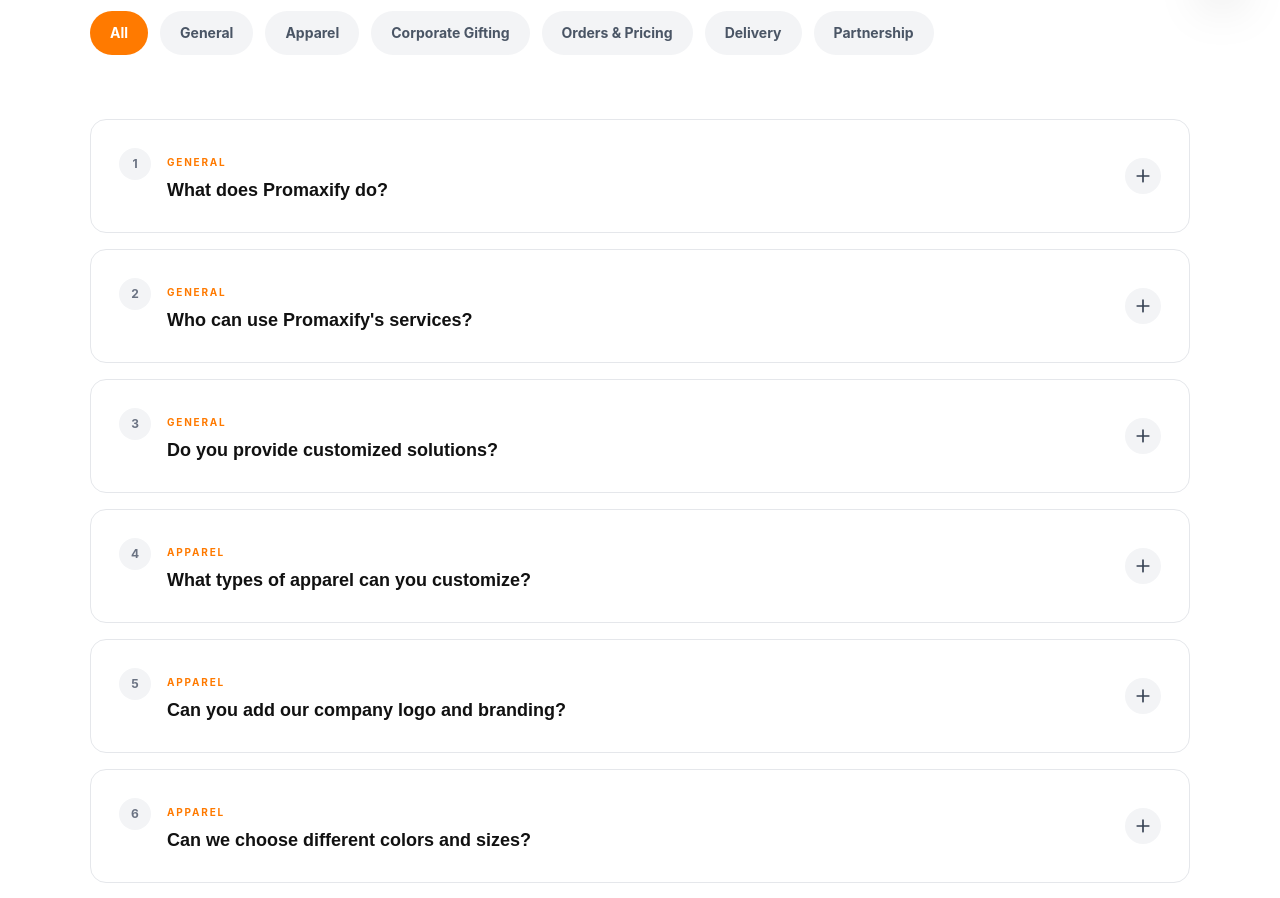
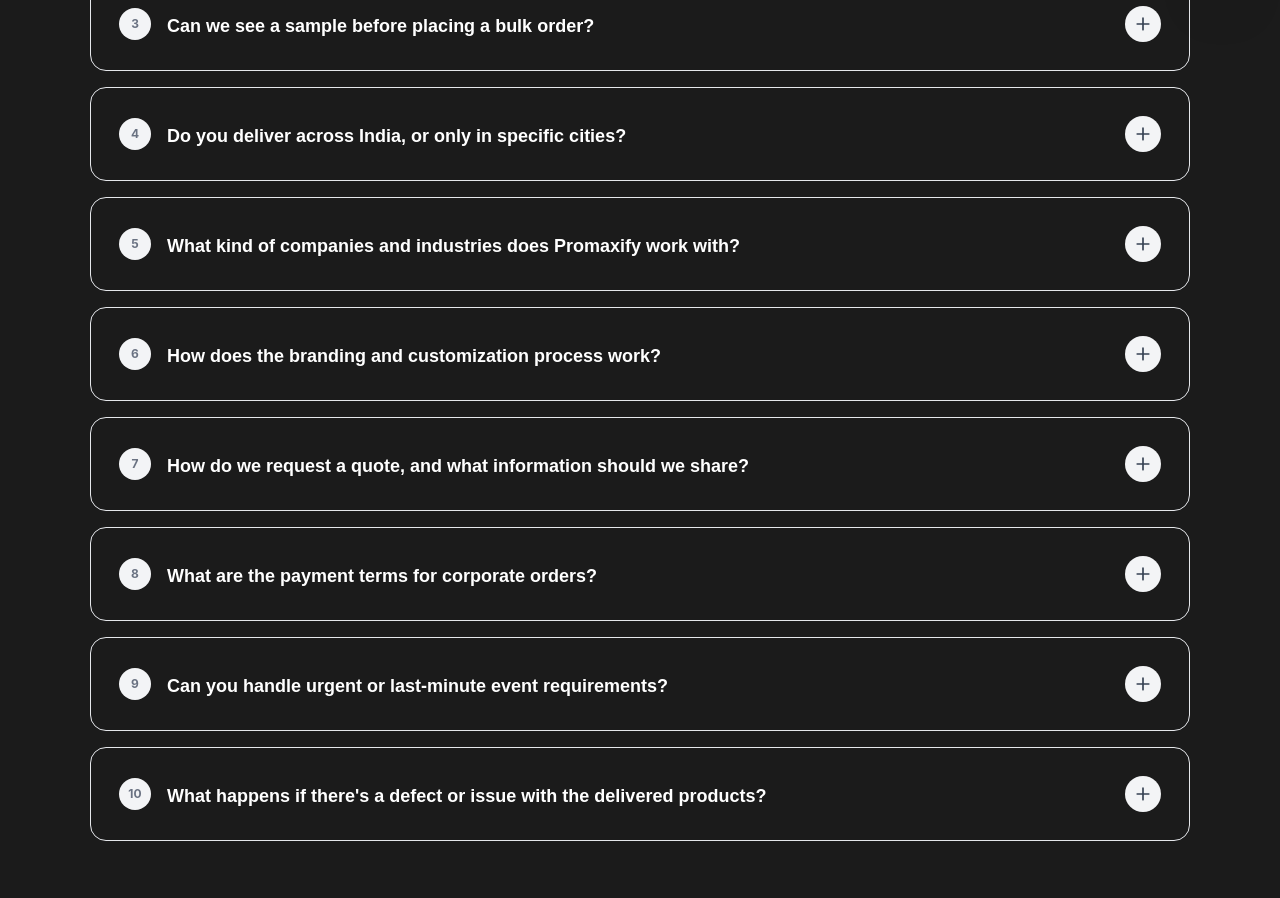
Before and after one commit to bisht845/promaxify-website, a React (Vite) app: page /faq in a window 1280 px wide. Shown: the part 780-1678 px from the top of the page. Built offline with nearby package versions, Linux system fonts and the light colour scheme.

Commit message:
gh-pages install

```diff
--- a/package.json
+++ b/package.json
@@ -7,7 +7,8 @@
     "dev": "vite",
     "build": "vite build",
     "lint": "oxlint",
-    "preview": "vite preview"
+    "preview": "vite preview",
+    "deploy": "gh-pages -d dist"
   },
   "dependencies": {
     "@tailwindcss/vite": "^4.3.3",
@@ -22,6 +23,7 @@
     "@types/react": "^19.2.18",
     "@types/react-dom": "^19.2.4",
     "@vitejs/plugin-react": "^6.1.0",
+    "gh-pages": "^6.3.0",
     "oxlint": "^1.79.0",
     "vite": "^8.2.2"
   }
--- a/src/components/Footer.jsx
+++ b/src/components/Footer.jsx
@@ -136,7 +136,7 @@
             </Link>
           </li>
           <li>
-            <Link to="/" className="hover:text-[#ff7a00] transition-colors">
+            <Link to="/faq" className="hover:text-[#ff7a00] transition-colors">
               FAQ
             </Link>
           </li>
--- a/src/pages/FaqPage.jsx
+++ b/src/pages/FaqPage.jsx
@@ -9,159 +9,159 @@
     {
       id: 1,
       category: "General",
-      question: "What does Promaxify do?",
+      question: "What is the minimum order quantity (MOQ) for corporate gifts and branded merchandise?",
       answer:
-        "Promaxify provides customized corporate solutions including apparel, corporate gifting, branding products, and other customized solutions for businesses and organizations.",
+        "MOQs vary by product — most corporate gifting and branded apparel items start at 50 units, while premium or highly customized pieces may have a higher threshold. Delegate kits and event merchandise for MICE programs are typically quoted per headcount, with no fixed minimum for a full kit order. Share your requirement through the enquiry form and we'll confirm the exact MOQ for your product mix.",
     },
     {
       id: 2,
       category: "General",
-      question: "Who can use Promaxify's services?",
+      question: "How long does it take to receive an order after confirmation?",
       answer:
-        "Our solutions are designed for businesses, startups, corporate teams, educational institutions, events, organizations, and anyone looking for professionally customized products.",
+        "Standard turnaround is 1–3 weeks from design approval, depending on product complexity and order volume. Simple branded items (notebooks, drinkware, apparel) are usually faster; multi-item kits or heavily customized pieces take longer. We flag realistic timelines at the quote stage so there are no surprises closer to your event or delivery date.",
     },
     {
       id: 3,
       category: "General",
-      question: "Do you provide customized solutions?",
+      question: "Can we see a sample before placing a bulk order?",
       answer:
-        "Yes. We create customized solutions based on your brand identity, requirements, quantity, budget, and delivery needs.",
+        "Yes. Physical or digital samples can be arranged for most product categories before a bulk order is confirmed, so you can check quality, branding placement, and finish. Sampling timelines are shared upfront and factored into the overall project schedule.",
     },
 
     {
       id: 4,
       category: "Apparel",
-      question: "What types of apparel can you customize?",
+      question: "Do you deliver across India, or only in specific cities?",
       answer:
-        "We offer customized T-shirts, polo shirts, jackets, hoodies, caps, uniforms, and other apparel options suitable for corporate teams and organizations.",
+        "We deliver pan-India, including to event venues, conference sites, and corporate offices outside major metros. For multi-city rollouts — such as a dealer incentive program or a multi-location employee welcome kit — deliveries can be coordinated and staggered by location on request.",
     },
     {
       id: 5,
       category: "Apparel",
-      question: "Can you add our company logo and branding?",
+      question: "What kind of companies and industries does Promaxify work with?",
       answer:
-        "Yes. We can customize apparel with your company logo, colors, designs, text, and other branding requirements.",
+        "Our client base spans event and MICE agencies, travel and hospitality brands, large corporates and manufacturing companies, and organizations across media, education, and other sectors. Whether it's a delegate kit for a conference or a dealer engagement kit for an industrial account, our team tailors the product mix to the industry and occasion..",
     },
     {
       id: 6,
       category: "Apparel",
-      question: "Can we choose different colors and sizes?",
+      question: "How does the branding and customization process work?",
       answer:
-        "Yes. Product colors, sizes, designs, and branding details can be discussed based on your specific project requirements.",
+        "Once a product and quantity are finalized, our design team shares a branding mock-up (logo placement, colors, print or embroidery method) for your approval before production begins. Common customization methods include screen printing, embroidery, engraving, and digital printing, chosen based on the product and finish you need.",
     },
     {
       id: 7,
       category: "Apparel",
-      question: "Can I request a sample before placing a bulk order?",
+      question: "How do we request a quote, and what information should we share?",
       answer:
-        "Sample availability depends on the product and project requirements. Our team can guide you through the sample and approval process.",
+        "Use the Quick Enquiry form for an initial conversation, or Request a Proposal for a detailed quote. Sharing your estimated quantity, budget range, project timeline, and the products or service you're interested in helps us return an accurate quote faster, usually within 3–7 business days.",
     },
 
     {
       id: 8,
       category: "Corporate Gifting",
-      question: "What types of corporate gifts do you provide?",
+      question: "What are the payment terms for corporate orders?",
       answer:
-        "We provide a range of customizable corporate gifting solutions that can be selected according to your brand, occasion, audience, and budget.",
+        "Payment terms are typically a percentage advance to confirm production, with the balance due before or on dispatch, though this can be discussed for larger or recurring corporate accounts. Exact terms are confirmed in the proposal stage before an order is finalized.",
     },
     {
       id: 9,
       category: "Corporate Gifting",
-      question: "Can corporate gifts be customized with our branding?",
+      question: "Can you handle urgent or last-minute event requirements?",
       answer:
-        "Yes. Corporate gifts can be customized with logos, brand colors, names, messages, packaging, and other branding elements depending on the product.",
+        "We can often accommodate rush timelines for event and MICE merchandise, subject to product availability and order size — reach out directly with your event date and requirement, and we'll confirm what's feasible rather than quote a generic turnaround.",
     },
     {
       id: 10,
       category: "Corporate Gifting",
-      question: "Do you handle bulk corporate gifting orders?",
+      question: "What happens if there's a defect or issue with the delivered products?",
       answer:
-        "Yes. We support bulk requirements for corporate events, employee gifting, client gifting, campaigns, and other organizational needs.",
+        "Every order goes through a quality check before dispatch. If an issue is found after delivery, reach out within 7 days with details and photos, and we'll arrange a replacement or resolution for the affected units. Our aim is to catch quality concerns before they reach you, not after.",
     },
 
-    {
-      id: 11,
-      category: "Orders & Pricing",
-      question: "Is there a minimum order quantity?",
-      answer:
-        "Minimum order quantities can vary depending on the product, customization method, and project requirements. Contact our team for specific details.",
-    },
-    {
-      id: 12,
-      category: "Orders & Pricing",
-      question: "How is the pricing calculated?",
-      answer:
-        "Pricing depends on the product, quantity, customization, material, packaging, delivery requirements, and other project specifications.",
-    },
-    {
-      id: 13,
-      category: "Orders & Pricing",
-      question: "How can I request a quotation?",
-      answer:
-        "You can submit your requirements through our Request a Proposal page. Our team can then review your requirements and provide the appropriate quotation.",
-    },
-    {
-      id: 14,
-      category: "Orders & Pricing",
-      question: "How long does production take?",
-      answer:
-        "Production time depends on the product, quantity, customization, and project complexity. Timelines are discussed during the quotation and order process.",
-    },
+    // {
+    //   id: 11,
+    //   category: "Orders & Pricing",
+    //   question: "Is there a minimum order quantity?",
+    //   answer:
+    //     "Minimum order quantities can vary depending on the product, customization method, and project requirements. Contact our team for specific details.",
+    // },
+    // {
+    //   id: 12,
+    //   category: "Orders & Pricing",
+    //   question: "How is the pricing calculated?",
+    //   answer:
+    //     "Pricing depends on the product, quantity, customization, material, packaging, delivery requirements, and other project specifications.",
+    // },
+    // {
+    //   id: 13,
+    //   category: "Orders & Pricing",
+    //   question: "How can I request a quotation?",
+    //   answer:
+    //     "You can submit your requirements through our Request a Proposal page. Our team can then review your requirements and provide the appropriate quotation.",
+    // },
+    // {
+    //   id: 14,
+    //   category: "Orders & Pricing",
+    //   question: "How long does production take?",
+    //   answer:
+    //     "Production time depends on the product, quantity, customization, and project complexity. Timelines are discussed during the quotation and order process.",
+    // },
 
-    {
-      id: 15,
-      category: "Delivery",
-      question: "Do you provide delivery across India?",
-      answer:
-        "Yes. We provide Pan-India delivery for eligible products and projects.",
-    },
-    {
-      id: 16,
-      category: "Delivery",
-      question: "Can you deliver orders to multiple locations?",
-      answer:
-        "Yes. Multiple-location delivery can be discussed for corporate and organizational orders based on the project requirements.",
-    },
-    {
-      id: 17,
-      category: "Delivery",
-      question: "How can I track my order?",
-      answer:
-        "Our team will provide the relevant delivery or shipment information based on your order and delivery arrangement.",
-    },
+    // {
+    //   id: 15,
+    //   category: "Delivery",
+    //   question: "Do you provide delivery across India?",
+    //   answer:
+    //     "Yes. We provide Pan-India delivery for eligible products and projects.",
+    // },
+    // {
+    //   id: 16,
+    //   category: "Delivery",
+    //   question: "Can you deliver orders to multiple locations?",
+    //   answer:
+    //     "Yes. Multiple-location delivery can be discussed for corporate and organizational orders based on the project requirements.",
+    // },
+    // {
+    //   id: 17,
+    //   category: "Delivery",
+    //   question: "How can I track my order?",
+    //   answer:
+    //     "Our team will provide the relevant delivery or shipment information based on your order and delivery arrangement.",
+    // },
 
-    {
-      id: 18,
-      category: "Partnership",
-      question: "How can I become a Promaxify partner?",
-      answer:
-        "You can visit our Become a Partner page and submit your business details and requirements. Our team will review your request and get in touch with you.",
-    },
-    {
-      id: 19,
-      category: "Partnership",
-      question: "How can I request a proposal?",
-      answer:
-        "You can use our Request a Proposal page to share your requirements, estimated quantity, customization needs, and other project details.",
-    },
-    {
-      id: 20,
-      category: "Partnership",
-      question: "How can I contact Promaxify?",
-      answer:
-        "You can contact us through our Contact page for general enquiries, project discussions, partnership opportunities, and customized requirements.",
-    },
+    // {
+    //   id: 18,
+    //   category: "Partnership",
+    //   question: "How can I become a Promaxify partner?",
+    //   answer:
+    //     "You can visit our Become a Partner page and submit your business details and requirements. Our team will review your request and get in touch with you.",
+    // },
+    // {
+    //   id: 19,
+    //   category: "Partnership",
+    //   question: "How can I request a proposal?",
+    //   answer:
+    //     "You can use our Request a Proposal page to share your requirements, estimated quantity, customization needs, and other project details.",
+    // },
+    // {
+    //   id: 20,
+    //   category: "Partnership",
+    //   question: "How can I contact Promaxify?",
+    //   answer:
+    //     "You can contact us through our Contact page for general enquiries, project discussions, partnership opportunities, and customized requirements.",
+    // },
   ];
 
-  const categories = [
-    "All",
-    "General",
-    "Apparel",
-    "Corporate Gifting",
-    "Orders & Pricing",
-    "Delivery",
-    "Partnership",
-  ];
+  // const categories = [
+  //   "All",
+  //   "General",
+  //   "Apparel",
+  //   "Corporate Gifting",
+  //   "Orders & Pricing",
+  //   "Delivery",
+  //   "Partnership",
+  // ];
 
     const filteredFAQs = useMemo(() => {
       return faqData.filter((faq) => {
@@ -183,10 +183,10 @@
     };
 
   return (
-    <main className="bg-white text-[#111111]">
+    <main className="bg-[#1B1B1B] text-[#111111]">
 
       {/* ================= HERO ================= */}
-      <section className="bg-[#111111] text-white px-6 md:px-12 lg:px-16 py-24 md:py-32">
+      <section className="bg-[#151515] text-white px-6 md:px-12 lg:px-16 py-24 md:py-32">
         <div className="max-w-[1440px] mx-auto">
 
           <div className="max-w-4xl">
@@ -195,10 +195,10 @@
               FAQs
             </p>
 
-            <h1 className="text-5xl md:text-6xl lg:text-8xl font-black tracking-tight leading-[0.95]">
+            <h1 className="text-4xl md:text-3xl lg:text-4xl font-black tracking-tight leading-[0.95]">
               Frequently
-              <span className="block text-[#ff7a00]">
-                Asked Questions
+              <span className=" text-[#ff7a00]">
+              {" "}  Asked Questions
               </span>
             </h1>
 
@@ -213,14 +213,13 @@
         </div>
       </section>
 
-
       {/* ================= FAQ SECTION ================= */}
       <section className="py-20 md:py-28 px-6 md:px-12 lg:px-16">
 
         <div className="max-w-[1100px] mx-auto">
 
           {/* Search */}
-          <div className="mb-10">
+          {/* <div className="mb-10">
 
             <div className="relative">
 
@@ -251,11 +250,11 @@
 
             </div>
 
-          </div>
+          </div> */}
 
 
           {/* ================= CATEGORIES ================= */}
-          <div className="flex gap-3 overflow-x-auto pb-4 mb-12 scrollbar-hide">
+          {/* <div className="flex gap-3 overflow-x-auto pb-4 mb-12 scrollbar-hide">
 
             {categories.map((category) => (
 
@@ -276,7 +275,7 @@
 
             ))}
 
-          </div>
+          </div> */}
 
 
           {/* ================= RESULTS ================= */}
@@ -319,10 +318,10 @@
                         <div>
 
                           <span className="text-[10px] uppercase tracking-[0.18em] font-bold text-[#ff7a00]">
-                            {faq.category}
+                            {/* {faq.category} */}
                           </span>
 
-                          <h3 className="text-base md:text-lg font-bold text-[#111111] mt-1">
+                          <h3 className="text-base md:text-lg font-bold text-[#ffff] mt-1">
                             {faq.question}
                           </h3>
 
@@ -394,7 +393,7 @@
 
                           <div className="h-px bg-gray-100 mb-5" />
 
-                          <p className="text-gray-600 text-sm md:text-base leading-7 max-w-3xl">
+                          <p className="text-white text-sm md:text-base leading-7 max-w-3xl">
                             {faq.answer}
                           </p>
 
@@ -448,7 +447,6 @@
         </div>
 
       </section>
-
 
       {/* ================= CTA ================= */}
       <section className="bg-[#ff7a00] px-6 md:px-12 lg:px-16 py-20 md:py-24">
--- a/vite.config.js
+++ b/vite.config.js
@@ -7,4 +7,5 @@
     react(),
     tailwindcss(),
   ],
+  base: "/promaxify-website/",
 });
```
Also changed, not shown: 1 other file (tests, documents, lock files or other folders). Lines whose indentation alone changed are shown as unchanged.
